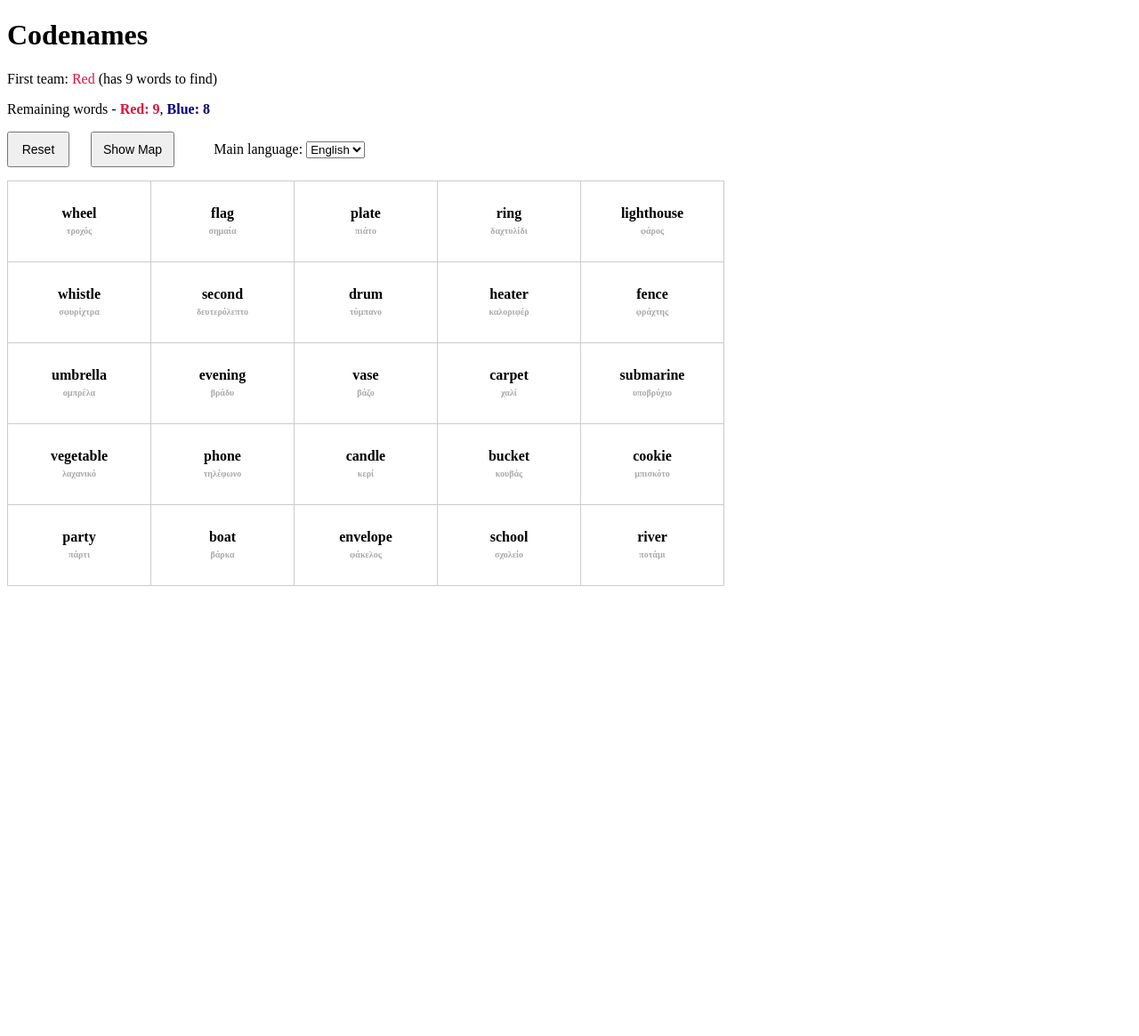
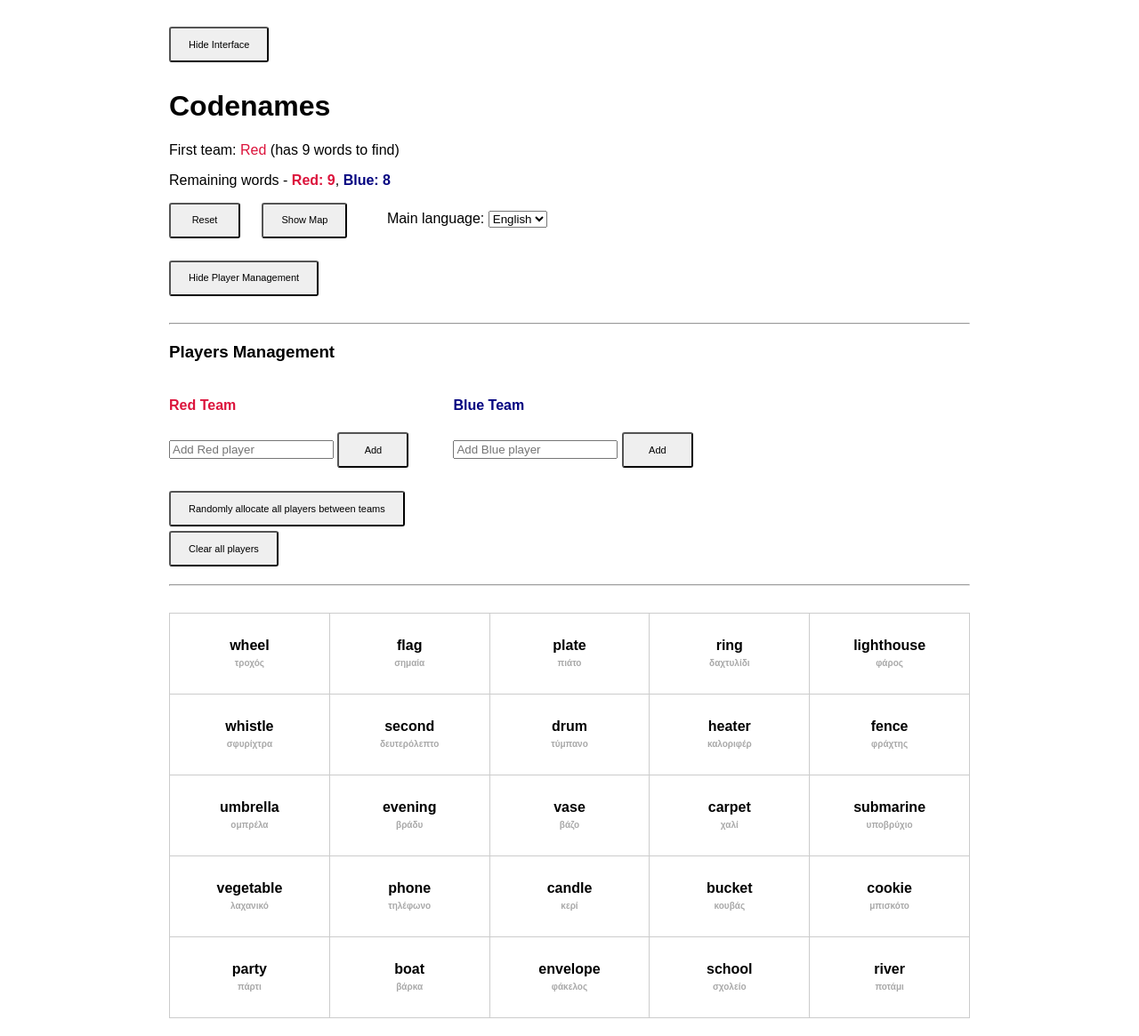
Before and after one commit to nikogian/word_game_sim, a FastAPI app: page / in a window 1280 px wide. Shown: the whole page at 89% size. Before the commit the page ends 659 px from the top, so only its background shows below. Run offline with FastAPI, Linux system fonts and the light colour scheme.

Commit message:
Player names and random allocation, hide interface button and button style

```diff
--- a/main.py
+++ b/main.py
@@ -21,10 +21,10 @@ state = {
     "first_team": "",
     "map_visible": False,
     "main_language": "english",  # 'english' or 'greek'
+    "players": {"red": [], "blue": []}
 }
 
 def generate_board():
-    # Remove duplicates by english+greek keys
     unique_words = list({(w['english'], w['greek']): w for w in WORDS}.values())
     if len(unique_words) < 25:
         raise ValueError("Not enough unique words to generate board!")
@@ -73,6 +73,7 @@ async def main(request: Request):
             "red_remaining": red_remaining,
             "blue_remaining": blue_remaining,
             "main_language": state["main_language"],
+            "players": state["players"],
         },
     )
 
@@ -87,6 +88,8 @@ async def reset():
     state["game_board"] = board
     state["first_team"] = first_team
     state["map_visible"] = False
+    # Optional: clear players on reset
+    # state["players"] = {"red": [], "blue": []}
     return RedirectResponse("/", status_code=303)
 
 @app.post("/toggle_map")
@@ -99,3 +102,26 @@ async def set_language(language: str = Form(...)):
     if language.lower() in ("english", "greek"):
         state["main_language"] = language.lower()
     return RedirectResponse("/", status_code=303)
+
+@app.post("/add_player")
+async def add_player(name: str = Form(...), team: str = Form(...)):
+    team = team.lower()
+    if team in ("red", "blue") and name.strip():
+        if name.strip() not in state["players"][team]:
+            state["players"][team].append(name.strip())
+    return RedirectResponse("/", status_code=303)
+
+@app.post("/randomize_players")
+async def randomize_players():
+    all_players = state["players"]["red"] + state["players"]["blue"]
+    random.shuffle(all_players)
+    half = len(all_players) // 2
+    state["players"]["red"] = all_players[:half]
+    state["players"]["blue"] = all_players[half:]
+    return RedirectResponse("/", status_code=303)
+
+@app.post("/clear_players")
+async def clear_players():
+    state["players"]["red"] = []
+    state["players"]["blue"] = []
+    return RedirectResponse("/", status_code=303)
--- a/templates/board.html
+++ b/templates/board.html
@@ -5,22 +5,50 @@
   <title>Codenames Board</title>
   <link rel="stylesheet" href="/static/style.css" />
   <style>
+    body {
+      margin: 20px;
+      max-width: 900px;
+      margin-left: auto;
+      margin-right: auto;
+      font-family: Arial, sans-serif;
+    }
+
+    #header-container {
+      transition: all 0.3s ease;
+      margin-bottom: 30px;
+    }
+
+    /* Hide interface state */
+    body.hide-left #header-container {
+      display: none;
+    }
+
     #controls {
       margin-bottom: 15px;
     }
-      #controls form, #controls button {
+
+    #controls form,
+    #controls button {
       display: inline-block;
       margin-right: 10px;
     }
+
     button {
-        font-size: 14px;
-        padding: 6px 12px;
+      font-size: 11px;
+      padding: 4px 20px;
+      line-height:1;
+      height:28px;
       cursor: pointer;
+      min-width: 80px;
+      border-radius:3px;
+      font-weight:normal;
+      box-sizing: border-box;
+      white-space: nowrap;
     }
 
     table {
-        margin-top: 15px;
       border-collapse: collapse;
+      width: 100%;
     }
 
     td {
@@ -30,7 +58,6 @@
       vertical-align: middle;
       width: 140px;
       height: 70px;
-        position: relative;
       font-weight: bold;
       font-size: 16px;
       user-select: none;
@@ -46,22 +73,49 @@
       background-color: crimson;
       color: white;
     }
+
     .blue-bg {
       background-color: navy;
       color: white;
     }
+
     .neutral-bg {
       background-color: #f0f0f0;
       color: black;
     }
+
     .assassin-bg {
       background-color: black;
       color: white;
     }
+
+    hr {
+      margin: 20px 0;
+    }
+
+    /* Player lists styling */
+    .player-list {
+      list-style-type: disc;
+      margin-left: 20px;
+    }
+
+    /* Toggle buttons */
+    #toggle-interface-btn {
+      margin: 10px 0;
+      display: inline-block;
+      cursor: pointer;
+    }
   </style>
 </head>
 <body>
+  <!-- Toggle button always visible -->
+  <button id="toggle-interface-btn" style="margin-bottom: 10px;">
+    Hide Interface
+  </button>
+
+  <div id="header-container">
     <h1>Codenames</h1>
+
     <p>
       First team:
       <span class="{{ first_team }}">{{ first_team|capitalize }}</span> (has 9 words to find)
@@ -88,6 +142,56 @@
           <option value="greek" {% if main_language == 'greek' %}selected{% endif %}>Greek</option>
         </select>
       </form>
+    </div>
+
+    <button id="toggle-players-btn" style="margin-top: 10px; margin-bottom: 10px;">
+      Hide Player Management
+    </button>
+
+    <div id="player-management">
+      <hr />
+      <h3>Players Management</h3>
+
+      <div style="display:flex; gap: 50px;">
+        <div>
+          <h4 style="color: crimson;">Red Team</h4>
+          <form method="post" action="/add_player" style="margin-bottom: 10px;">
+            <input type="hidden" name="team" value="red" />
+            <input type="text" name="name" placeholder="Add Red player" required />
+            <button type="submit">Add</button>
+          </form>
+          <ul class="player-list">
+            {% for player in players.red %}
+            <li>{{ player }}</li>
+            {% endfor %}
+          </ul>
+        </div>
+
+        <div>
+          <h4 style="color: navy;">Blue Team</h4>
+          <form method="post" action="/add_player" style="margin-bottom: 10px;">
+            <input type="hidden" name="team" value="blue" />
+            <input type="text" name="name" placeholder="Add Blue player" required />
+            <button type="submit">Add</button>
+          </form>
+          <ul class="player-list">
+            {% for player in players.blue %}
+            <li>{{ player }}</li>
+            {% endfor %}
+          </ul>
+        </div>
+      </div>
+
+      <form method="post" action="/randomize_players" style="margin-top: 10px;">
+        <button type="submit">Randomly allocate all players between teams</button>
+      </form>
+
+      <form method="post" action="/clear_players" style="margin-top: 5px;">
+        <button type="submit">Clear all players</button>
+      </form>
+
+      <hr />
+    </div>
   </div>
 
   <table>
@@ -140,13 +244,64 @@
     }
 
     function confirmShowMap() {
-    const mapVisible = {{ 'true' if map_visible else 'false' }};
+      const mapVisible = {{ "true" if map_visible else "false" }};
       if (mapVisible) {
         return confirm("Hide the map and resume normal play?");
       } else {
         return confirm("Show the map? This reveals secret information.");
       }
     }
+
+    // Player Management toggle logic
+    const togglePlayersBtn = document.getElementById("toggle-players-btn");
+    const playersDiv = document.getElementById("player-management");
+
+    const playersVisible = localStorage.getItem("playersVisible");
+    if (playersVisible === "hidden") {
+      playersDiv.style.display = "none";
+      togglePlayersBtn.textContent = "Show Player Management";
+    }
+
+    togglePlayersBtn.onclick = () => {
+      if (playersDiv.style.display === "none") {
+        playersDiv.style.display = "block";
+        togglePlayersBtn.textContent = "Hide Player Management";
+        localStorage.setItem("playersVisible", "visible");
+      } else {
+        playersDiv.style.display = "none";
+        togglePlayersBtn.textContent = "Show Player Management";
+        localStorage.setItem("playersVisible", "hidden");
+      }
+    };
+
+    // Full interface toggle logic
+    const toggleInterfaceBtn = document.getElementById("toggle-interface-btn");
+    const body = document.body;
+    const headerContainer = document.getElementById("header-container");
+
+    const interfaceVisible = localStorage.getItem("interfaceVisible");
+    if (interfaceVisible === "hidden") {
+      body.classList.add("hide-left");
+      toggleInterfaceBtn.textContent = "Show Interface";
+      document.body.appendChild(toggleInterfaceBtn);
+    } else {
+      toggleInterfaceBtn.textContent = "Hide Interface";
+      document.body.insertBefore(toggleInterfaceBtn, headerContainer);
+    }
+
+    toggleInterfaceBtn.onclick = () => {
+      if (body.classList.contains("hide-left")) {
+        body.classList.remove("hide-left");
+        toggleInterfaceBtn.textContent = "Hide Interface";
+        document.body.insertBefore(toggleInterfaceBtn, headerContainer);
+        localStorage.setItem("interfaceVisible", "visible");
+      } else {
+        body.classList.add("hide-left");
+        toggleInterfaceBtn.textContent = "Show Interface";
+        document.body.appendChild(toggleInterfaceBtn);
+        localStorage.setItem("interfaceVisible", "hidden");
+      }
+    };
   </script>
 </body>
 </html>
```
Lines whose indentation alone changed are shown as unchanged.
